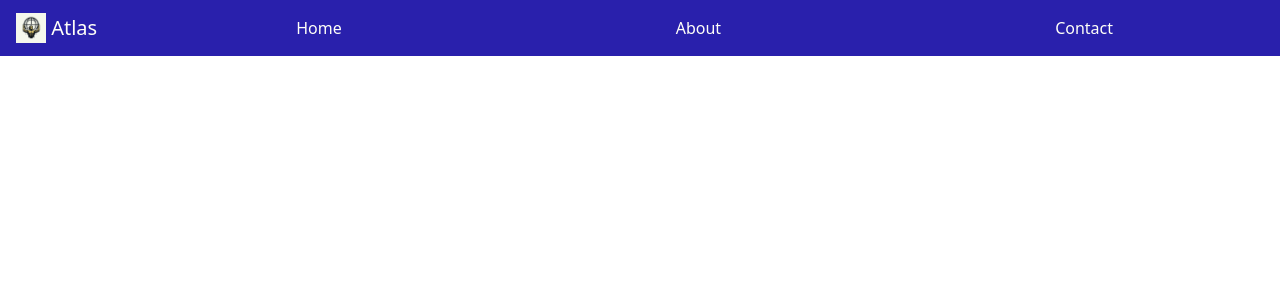
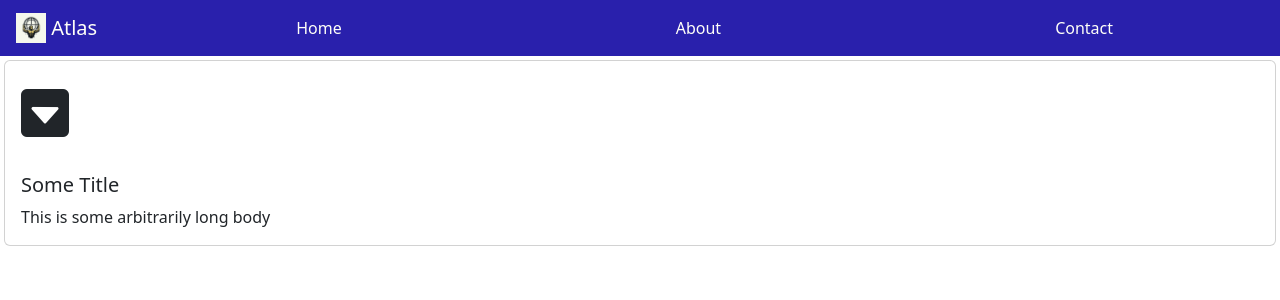
Before and after one commit to MaximilianAnzinger/atlas, an Angular app: page / in a window 1280 px wide. Shown: the top 300 px of the page. Built offline with nearby package versions, Linux system fonts and the light colour scheme.

Commit message:
add icon-card

```diff
--- a/src/app/app.component.html
+++ b/src/app/app.component.html
@@ -1,4 +1,7 @@
 <!-- TODO Remove -->
 <app-navbar></app-navbar>
+<div class="">
+    <app-icon-card class="h-100" bsIconClass="bi-caret-down-square-fill" title="Some Title" body="This is some arbitrarily long body" />
+</div>
 
 <router-outlet />
--- a/src/app/app.component.ts
+++ b/src/app/app.component.ts
@@ -1,11 +1,12 @@
 import { Component } from '@angular/core';
 import { RouterOutlet } from '@angular/router';
 import { NavbarComponent } from './core/components/navbar/navbar.component';
+import { IconCardComponent } from './shared/icon-card/icon-card.component';
 
 @Component({
     selector: 'app-root',
     standalone: true,
-    imports: [RouterOutlet, NavbarComponent],
+    imports: [RouterOutlet, NavbarComponent, IconCardComponent],
     templateUrl: './app.component.html',
     styleUrl: './app.component.scss',
 })
--- /dev/null
+++ b/src/app/shared/icon-card/icon-card.component.html
@@ -0,0 +1,11 @@
+<div class="card m-1 h-100">
+    <div class="card-body">
+        <i class="bi {{ bsIconClass() }} icon-large"></i>
+        @if (title()) {
+            <h5 class="card-title mt-4">{{ title() }}</h5>
+        }
+        @if (body()) {
+            <p class="card-text">{{ body() }}</p>
+        }
+    </div>
+</div>
--- /dev/null
+++ b/src/app/shared/icon-card/icon-card.component.ts
@@ -0,0 +1,14 @@
+import { Component, input } from '@angular/core';
+
+@Component({
+    selector: 'app-icon-card',
+    standalone: true,
+    imports: [],
+    templateUrl: './icon-card.component.html',
+    styleUrl: './icon-card.component.scss',
+})
+export class IconCardComponent {
+    bsIconClass = input.required<string>();
+    title = input<string>();
+    body = input<string>();
+}
--- a/src/styles.scss
+++ b/src/styles.scss
@@ -1,6 +1,6 @@
-@import "../node_modules/bootstrap/scss/functions";
-@import "../node_modules/bootstrap/scss/variables";
-@import "../node_modules/bootstrap/scss/mixins";
+@import "bootstrap/scss/functions";
+@import "bootstrap/scss/variables";
+@import "bootstrap/scss/mixins";
 
 $light:      #fffff8;
 $dark:       #2920ac;
@@ -22,4 +22,9 @@ $theme-colors: (
   "danger": $danger
 );
 
-@import "../node_modules/bootstrap/scss/bootstrap";
+@import "bootstrap/scss/bootstrap";
+@import "bootstrap-icons/font/bootstrap-icons.css";
+
+.icon-large {
+  font-size: 3em;
+}
```
Also changed, not shown: src/app/shared/icon-card/icon-card.component.scss (added), 1 other file (tests, documents, lock files or other folders).
